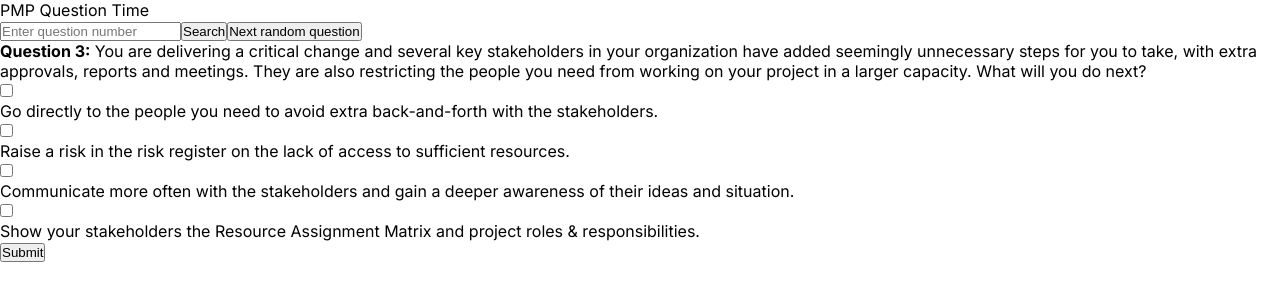
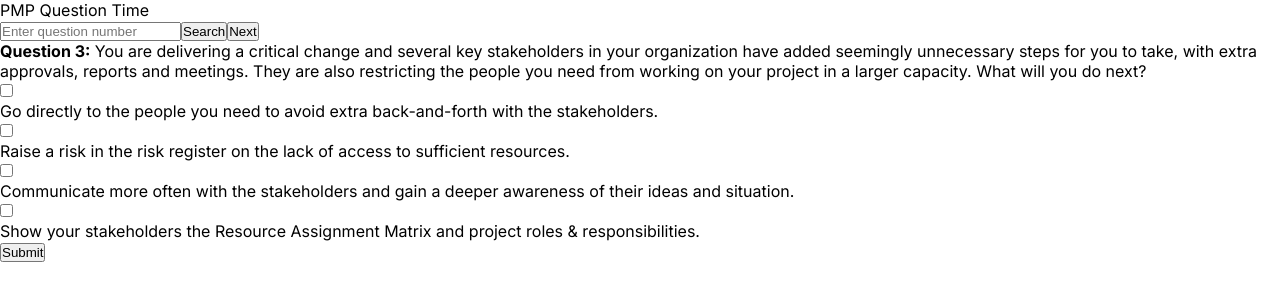
Before and after one commit to thanhbr/powdered-milk, a Next.js app: page /learn/pmp in a window 1280 px wide. Shown: the top 300 px of the page. Built offline with nearby package versions, Linux system fonts and the light colour scheme.

Commit message:
update ui

```diff
--- a/src/app/learn/pmp/page.tsx
+++ b/src/app/learn/pmp/page.tsx
@@ -30,10 +30,10 @@ export default function PMP() {
   };
 
   return (
-    <div className="container">
+    <div className="container mb-[80px]">
       <p className="text-2xl font-bold">PMP Question Time</p>
 
-      <div className="mb-4 flex flex-row gap-8">
+      <div className="mb-4 flex flex-row gap-2">
         <input
           type="text"
           value={searchId}
@@ -44,8 +44,8 @@ export default function PMP() {
         <button onClick={handleSearch} className="bg-primary text-white px-2 py-2 bg-green-500  rounded">
           Search
         </button>
-        <button onClick={handleNextQuestion} className="bg-primary text-white mt-4 px-2 py-2 bg-blue-500  rounded">
-          Next random question
+        <button onClick={handleNextQuestion} className="bg-primary text-white px-2 py-2 bg-blue-500  rounded">
+          Next
         </button>
       </div>
 
```
